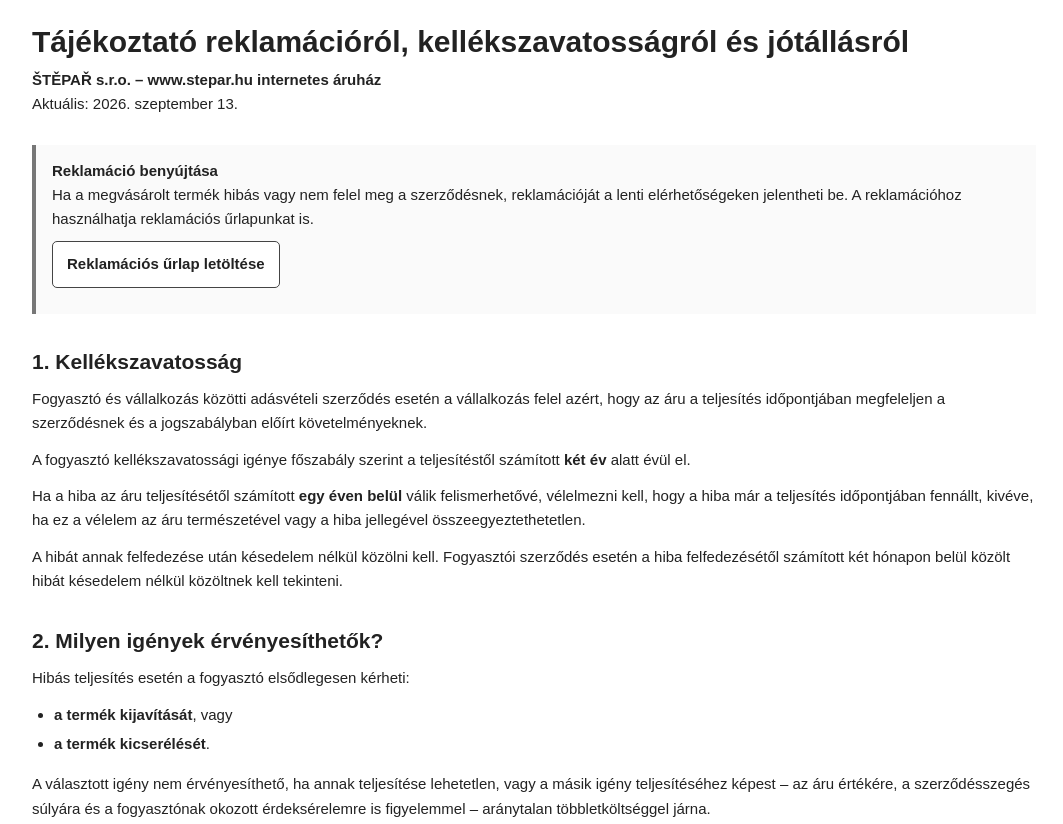
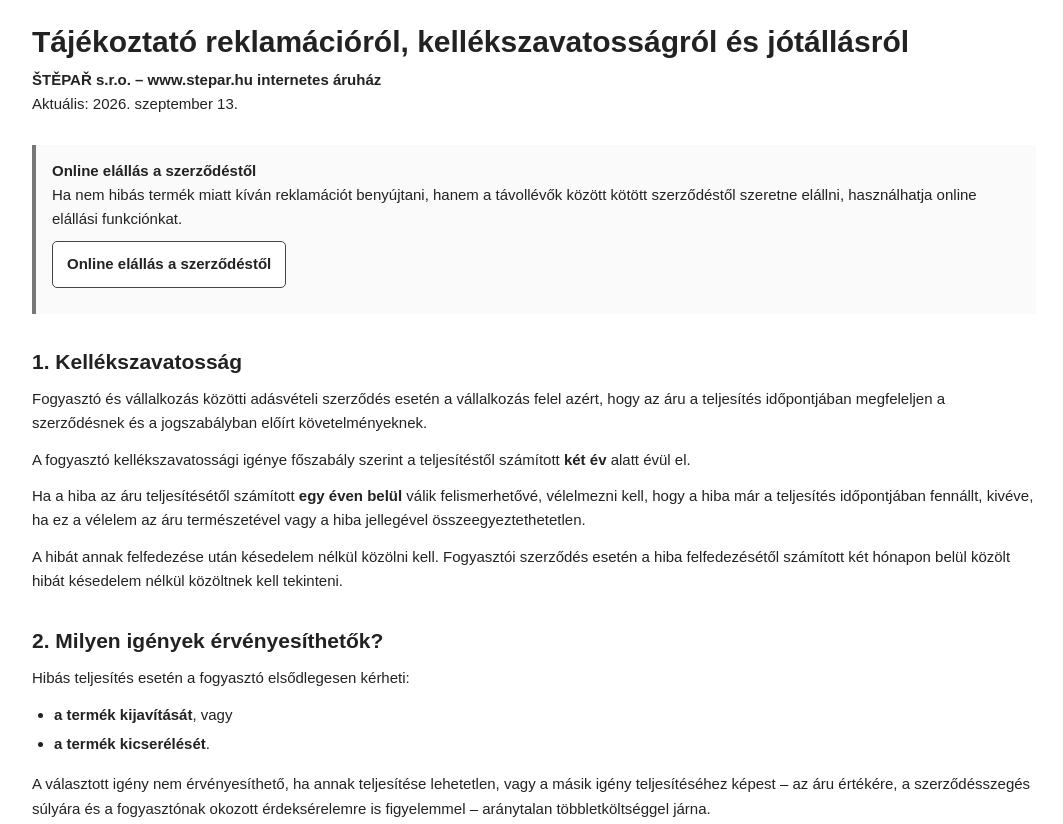
Before and after one commit to vaclavstepar/stepar-legal, a plain HTML site: page hu/reklamace-current.html in a window 1280 px wide. Shown: the top 824 px of the page, without its empty margins (106-1169 px from the left). Drawn offline with Linux system fonts and the light colour scheme.

Commit message:
Link Hungarian legal notice button to online withdrawal

```diff
--- a/hu/reklamace-current.html
+++ b/hu/reklamace-current.html
@@ -36,9 +36,9 @@ Dokumentum a www.stepar.hu részére.
 <h1>Tájékoztató reklamációról, kellékszavatosságról és jótállásról</h1>
 <p class="meta"><strong>ŠTĚPAŘ s.r.o. – www.stepar.hu internetes áruház</strong><br>Aktuális: 2026. szeptember 13.</p>
 
-<div class="notice"><strong>Reklamáció benyújtása</strong><br>
-Ha a megvásárolt termék hibás vagy nem felel meg a szerződésnek, reklamációját a lenti elérhetőségeken jelentheti be. A reklamációhoz használhatja reklamációs űrlapunkat is.
-<p><a class="action-link" href="https://www.stepar.hu/soubor/reklamacios-urlap" target="_top">Reklamációs űrlap letöltése</a></p>
+<div class="notice"><strong>Online elállás a szerződéstől</strong><br>
+Ha nem hibás termék miatt kíván reklamációt benyújtani, hanem a távollévők között kötött szerződéstől szeretne elállni, használhatja online elállási funkciónkat.
+<p><a class="action-link" href="https://www.stepar.hu/online-elallas-a-szerzodestol-p120007.htm" target="_top">Online elállás a szerződéstől</a></p>
 </div>
 
 <h2>1. Kellékszavatosság</h2>
```
